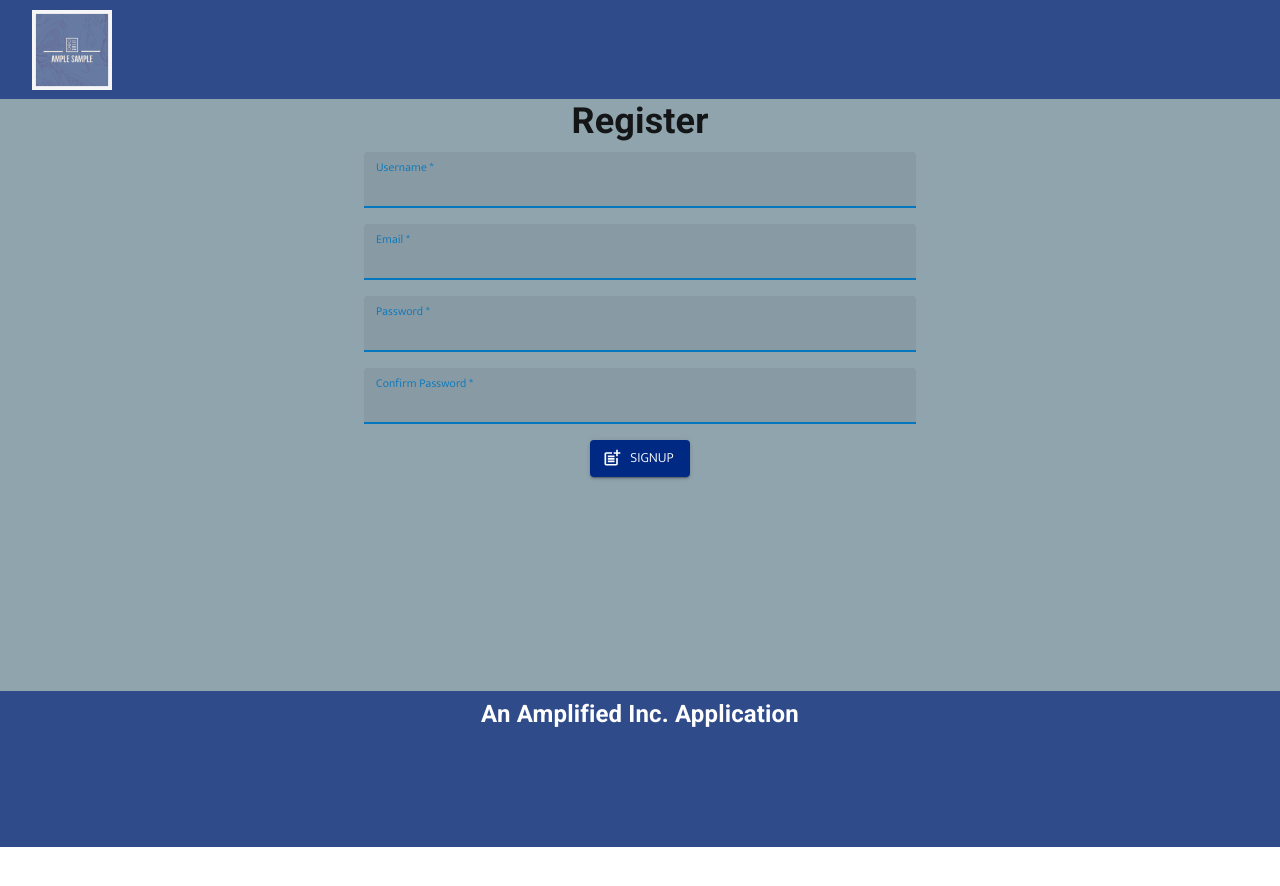
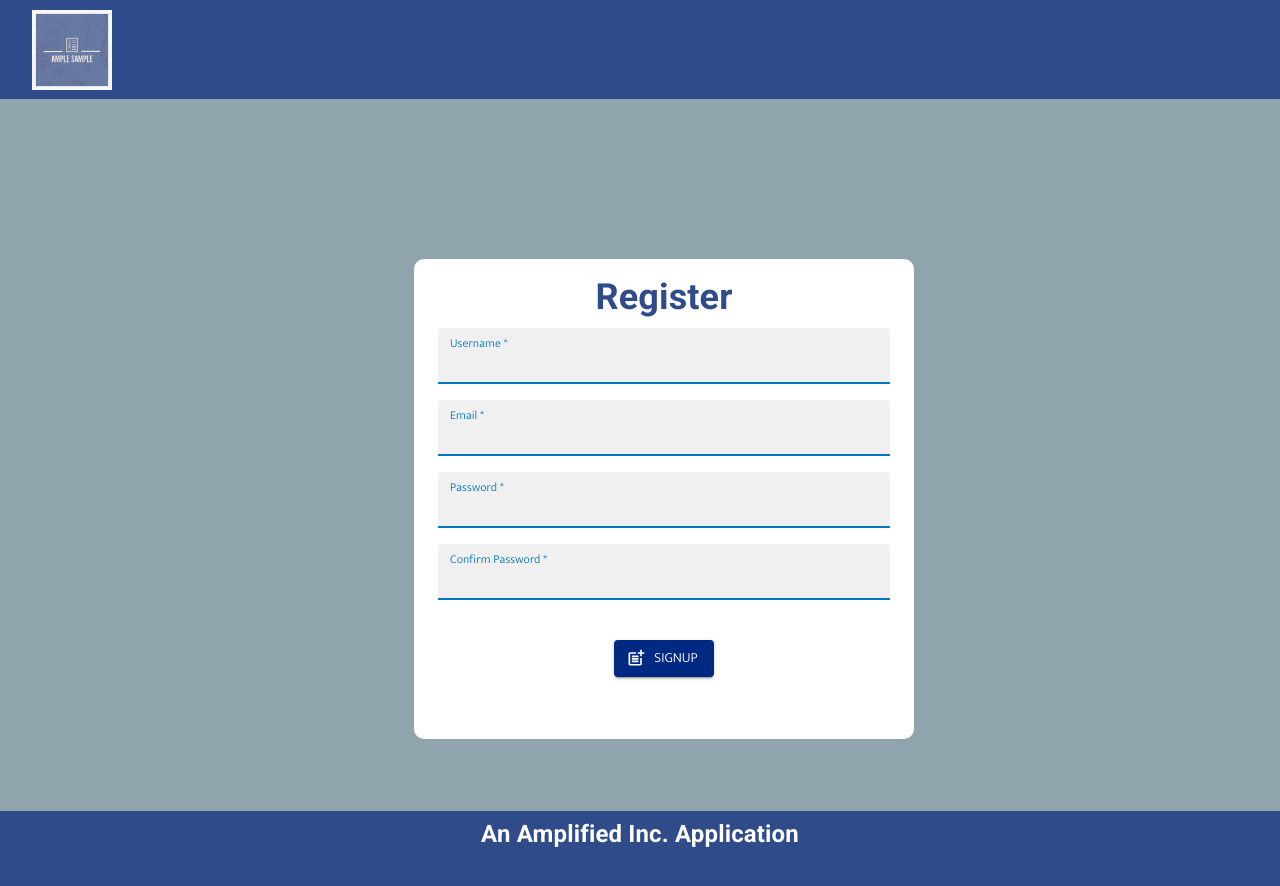
Before and after one commit to DoshPocket/ample-sample, a React (Create React App) app in the folder client/: page /register in a window 1280 px wide. Shown: the top 886 px of the page. Before the commit the page ends 847 px from the top, so only its background shows below. Built offline with nearby package versions, Linux system fonts and the light colour scheme.

Commit message:
fine tuning reg styling

```diff
--- a/client/src/pages/GenerateSurvey.js
+++ b/client/src/pages/GenerateSurvey.js
@@ -92,7 +92,7 @@ class GenerateSurvey extends React.Component {
 
     //JSX
     return(
-      <div style={{background: '#90a4ae'}}>
+      <div style={{background: '#90a4ae', flexGrow: 1}}>
         <Container maxWidth='md'>
           <Stack spacing={2}>
             <Grid container rowSpacing={10} columnSpacing={{ xs: 1, sm: 2, md: 3 }} alignItems='stretch'>
@@ -100,8 +100,8 @@ class GenerateSurvey extends React.Component {
                 <Container style={{background:'#ffffff', borderRadius:'10px'}}>
                   <Box height='60vh' display='flex' flex={1} flexDirection='column' overflow='auto' spacing={2} paddingBottom={2}>
                     <form noValidate autoComplete='off' onSubmit={this.submit}>
-                      <h1>Generate Your Survey</h1>
-                        <p>Complete the form below and click save to have a survey generated and added to your profile.<br /> To keep your survey data concise, there is a limit of ten questions and four choices per question.</p>
+                      <h1 style={{color: '#2F4B8A'}}>Generate Your Survey</h1>
+                        <p style={{color: '#2F4B8A'}}>Complete the form below and click save to have a survey generated and added to your profile.<br /> To keep your survey data concise, there is a limit of ten questions and four choices per question.</p>
                         <br />
                         <TextField
                           helperText='What is the title of your survey?'
--- a/client/src/pages/register.js
+++ b/client/src/pages/register.js
@@ -2,12 +2,13 @@ import {useContext, useState} from 'react';
 import { AuthContext } from '../context/authContext';
 import { useForm } from '../utility/hooks';
 import { useMutation } from '@apollo/react-hooks';
-import { TextField, Button, Container, Stack, Alert } from '@mui/material';
+import { TextField, Button, Container, Stack, Alert, Grid } from '@mui/material';
 import { makeStyles } from '@material-ui/core/styles';
 import SignupIcon from '@mui/icons-material/PostAdd';
 import Box from '@material-ui/core/Box';
 import { gql } from 'graphql-tag';
 import { useNavigate } from 'react-router-dom';
+import { textAlign } from '@mui/system';
 
 
 const useStyles = makeStyles((theme) => ({
@@ -64,12 +65,18 @@ function Register(props) {
 
 
   return (
-    <>
-      <Box style={{background: '#90a4ae'}} height="75vh"    display="flex" flexDirection="column">
+    <div style={{background: '#90a4ae', flexGrow: 1}}>
+        <Container maxWidth='md'>
+          <Stack spacing={2}>
+            <Grid container rowSpacing={10} columnSpacing={{ xs: 1, sm: 2, md: 3 }} alignItems='stretch'>
+              <Grid item xs={12} mt={10} mb={10}>
+                <Container style={{background:'#ffffff', borderRadius:'10px', maxWidth:'500px'}}>
+                  <Box height='60vh' display='flex' flex={1} flexDirection='column' overflow='auto' spacing={2} paddingBottom={2} textAlign='center'>
+                    {/* <Box style={{background: '#90a4ae'}} height="75vh" display="flex" flexDirection="column">
                         <Box flex={1} overflow="auto">
-            <Container space={2} maxWidth="sm">
-                <Box container textAlign='center'>
-                    <h1>Register</h1>
+                        <Container space={2} maxWidth="sm"> */}
+                    <Box textAlign='center' marginTop={2}>
+                        <h1 style={{color: '#2F4B8A'}}>Register</h1>
                     </Box>
                         <Stack spacing={2} paddingBottom={2}>
                         <TextField required focused
@@ -107,6 +114,7 @@ function Register(props) {
                             )
                         })}
                         <Box textAlign='center'>
+                        < br />
                         <Button
                             variant="contained"
                             style={{background: "#002984", color: "#ffffff"}}
@@ -117,10 +125,16 @@ function Register(props) {
                             Signup
                         </Button>
                       </Box>
+                    </Box>
                   </Container>
+                    {/*
                     </Box>
-     </Box>
-    </>
+                </Box> */}
+              </Grid>
+            </Grid>
+          </Stack>
+        </Container>
+    </div>
   );
 };
 
```
Also changed, not shown: 1 other file (tests, documents, lock files or other folders). Lines whose indentation alone changed are shown as unchanged.
